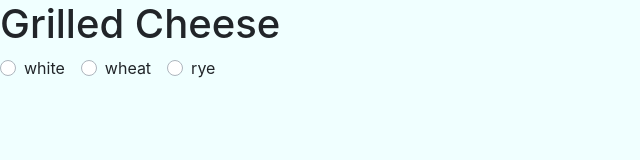
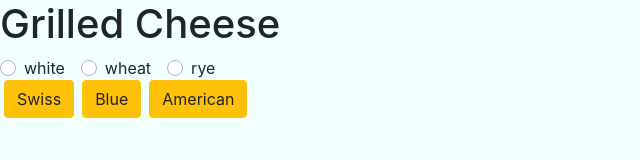
Before and after one commit to John-Fleming/grilled-cheese-builder, a plain HTML site: page index.html in a window 1280 px wide. Shown: the whole page, without its empty margins (0-640 px from the left). Drawn offline with nearby package versions, Linux system fonts and the light colour scheme.

Commit message:
added cheese buttons

```diff
--- a/index.html
+++ b/index.html
@@ -10,6 +10,7 @@
 <body>
     <h1>Grilled Cheese</h1>
     <div id="bread-container"></div>
+    <div id="cheese-container"></div>
     <script src="https://code.jquery.com/jquery-3.4.1.slim.min.js" integrity="sha384-J6qa4849blE2+poT4WnyKhv5vZF5SrPo0iEjwBvKU7imGFAV0wwj1yYfoRSJoZ+n" crossorigin="anonymous"></script>
     <script src="https://cdn.jsdelivr.net/npm/popper.js@1.16.0/dist/umd/popper.min.js" integrity="sha384-Q6E9RHvbIyZFJoft+2mJbHaEWldlvI9IOYy5n3zV9zzTtmI3UksdQRVvoxMfooAo" crossorigin="anonymous"></script>
     <script src="https://stackpath.bootstrapcdn.com/bootstrap/4.4.1/js/bootstrap.min.js" integrity="sha384-wfSDF2E50Y2D1uUdj0O3uMBJnjuUD4Ih7YwaYd1iqfktj0Uod8GCExl3Og8ifwB6" crossorigin="anonymous"></script>
--- /dev/null
+++ b/javascripts/components/cheese.js
@@ -0,0 +1,27 @@
+import cheeseData from '../helpers/data/cheesData.js';
+import util from '../helpers/util.js';
+
+const selectCheese = (e) => {
+    const cheeseId = e.target.id;
+    cheeseData.setSelectedCheese(cheeseId);
+}
+
+const addCheeseEvent = () => {
+    const cheeseButtons = document.getElementsByClassName('cheese-btn');
+    for (let i = 0; i < cheeseButtons.length; i++) {
+        cheeseButtons[i].addEventListener('click', selectCheese);
+    }
+};
+
+const makeCheeseButtons = () => {
+    const cheeses = cheeseData.getCheese();
+    let domString = '';
+    cheeses.forEach((cheese) => {
+        domString += `<button id="${cheese.id}" type="button" class="btn btn-warning cheese-btn mx-1">${cheese.type}</button>`;
+    }
+    )
+    util.printToDom('cheese-container', domString);
+    addCheeseEvent();
+};
+
+export default { makeCheeseButtons };
--- /dev/null
+++ b/javascripts/helpers/data/cheesData.js
@@ -0,0 +1,32 @@
+const cheeses = [{
+    type: 'Swiss',
+    color: 'cornsilk',
+    price: .75,
+    id: 'cheese1'
+},
+{
+    type: 'Blue',
+    color: 'lightblue',
+    price: 1.00,
+    id: 'cheese2'
+},
+{
+    type: 'American',
+    color: 'yellow',
+    price: 1.50,
+    id: 'cheese3'
+},
+];
+
+let selectedCheese = '';
+
+const setSelectedCheese = (cheeseId) => {
+    selectedCheese = cheeseId;
+    console.log('setSelectedCheese', selectedCheese);
+}
+
+const getCheese = () => {
+    return cheeses;
+};
+
+export default { getCheese, setSelectedCheese };
--- a/javascripts/main.js
+++ b/javascripts/main.js
@@ -8,9 +8,11 @@
 // setSelectedBread = assign a variable (selectedBreadId) to the id passed in (console.log the id)
 
 import breadButtons from './components/bread.js';
+import cheeseButtons from './components/cheese.js';
 
 const init = () => {
     breadButtons.makeBreadRadioButtons();
+    cheeseButtons.makeCheeseButtons();
 };
 
 init();
```
